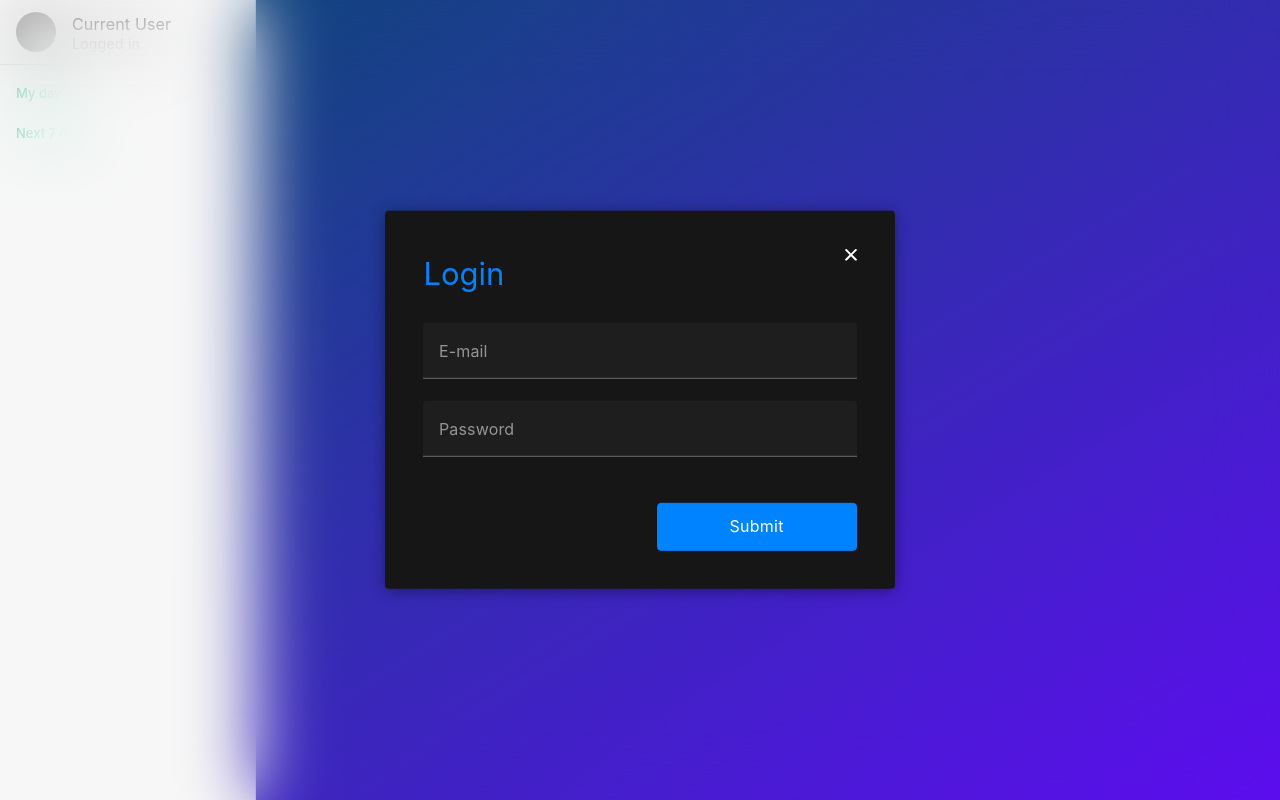
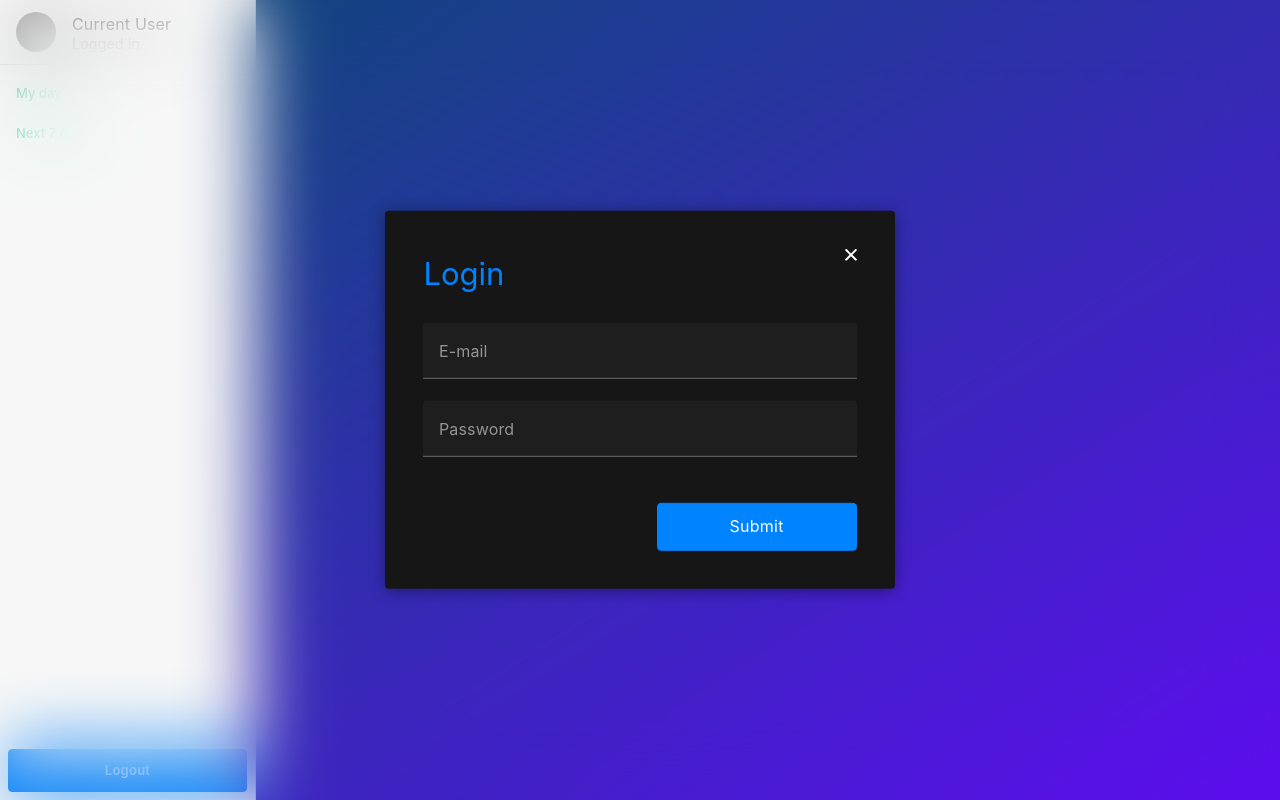
Before and after one commit to DanielStaszewski/to-do-list, a Vue app in the folder frontend/: page /login in a window 1280 px wide. Built offline with nearby package versions, Linux system fonts and the light colour scheme; grey boxes are pictures that could not be loaded.

Commit message:
add logout functionality

```diff
--- a/frontend/src/components/TheSidebar.vue
+++ b/frontend/src/components/TheSidebar.vue
@@ -1,20 +1,25 @@
-<script setup lang="ts">
+<script lang="ts">
+  import Button from './TheButton.vue';
+  export default {
+    components: {
+      Button
+    },
+    methods: {
+      logout(){
+        this.$store.dispatch('auth/logout');
+        this.$router.push('/login');
+      }
+    }
+  }
 </script>
 
 <template>
   <v-card>
     <v-layout>
-      <v-navigation-drawer
-        permanent
-        location="left"
-      >
+      <v-navigation-drawer permanent location="left">
         <template v-slot:prepend>
-          <v-list-item
-            lines="two"
-            prepend-avatar="https://randomuser.me/api/portraits/women/81.jpg"
-            title="Current User"
-            subtitle="Logged in"
-          ></v-list-item>
+          <v-list-item lines="two" prepend-avatar="https://randomuser.me/api/portraits/women/81.jpg"
+            title="Current User" subtitle="Logged in"></v-list-item>
         </template>
 
         <v-divider></v-divider>
@@ -27,10 +32,18 @@
             <v-list-item title="Next 7 days" value="NextSevenDays"></v-list-item>
           </router-link>
         </v-list>
+        <template v-slot:append>
+          <div class="pa-2">
+            <Button type="primary" fill="solid" width="per-100" @confirm="logout">
+              Logout
+            </Button>
+          </div>
+        </template>
       </v-navigation-drawer>
     </v-layout>
   </v-card>
 </template>
 
 <style scoped>
+
 </style>
```
Lines whose indentation alone changed are shown as unchanged.
